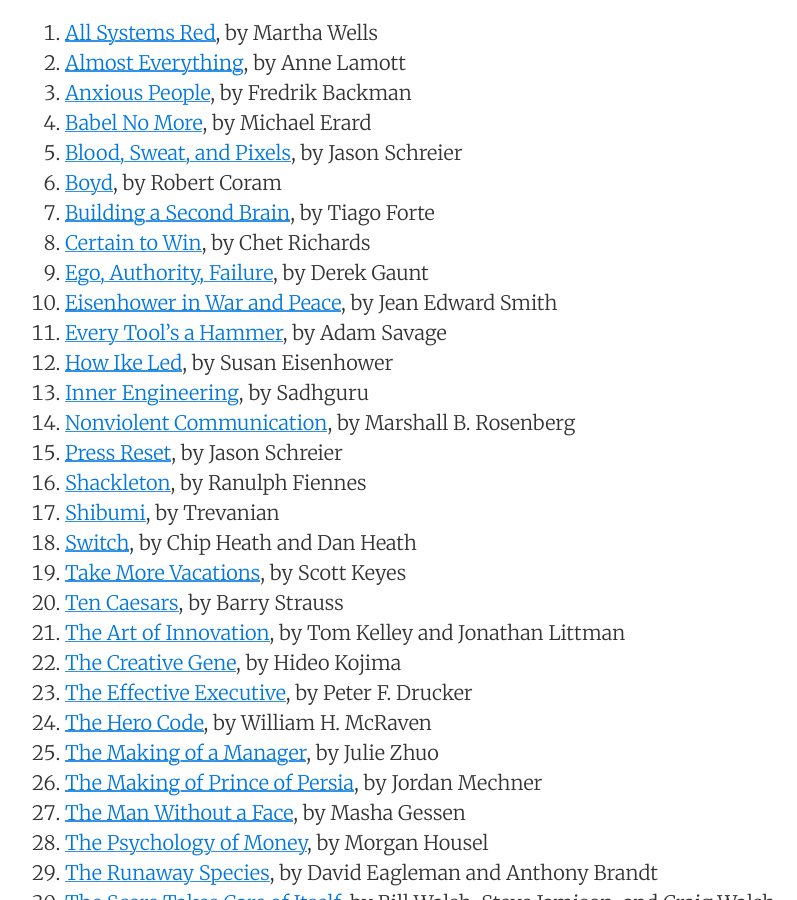
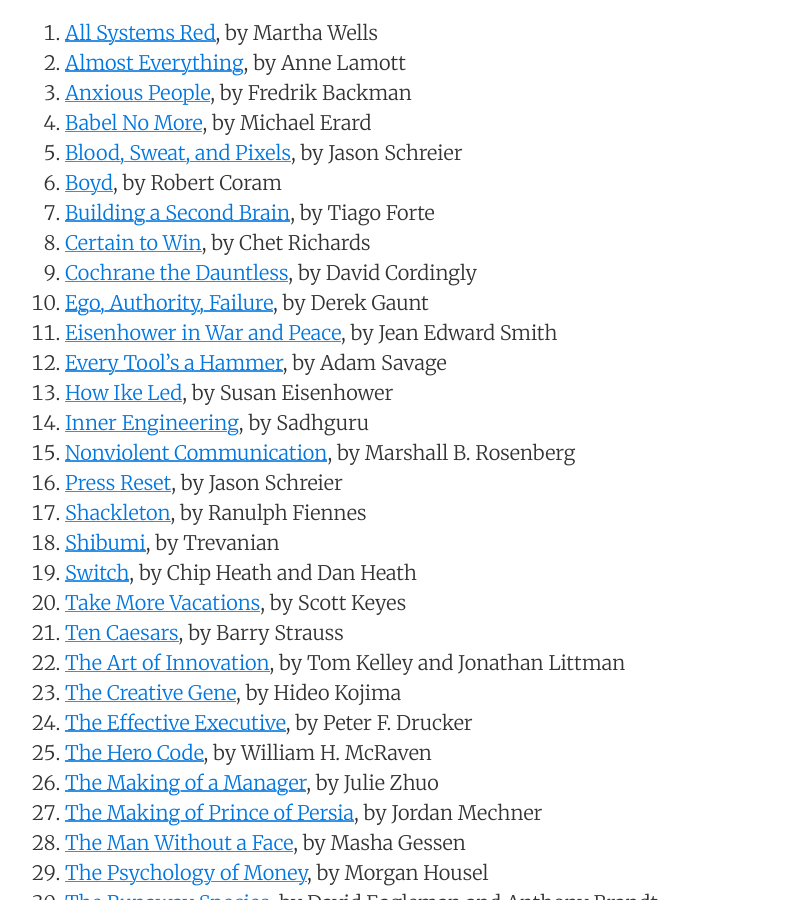
Before and after one commit to sewardlee337/sewardlee337.github.io, a Jekyll site: the page built from readinglist.md, in a window 1280 px wide and 900 px high, scrolled down 590 px. Shown: the whole window, without its empty margins (195-992 px from the left). Built offline with Jekyll 4.4.1, drawn with Linux system fonts in a browser that asks for light colours; nearby versions of some CDN libraries.

Commit message:
update reading list

```diff
--- a/readinglist.md
+++ b/readinglist.md
@@ -28,6 +28,7 @@
 1. [Boyd](https://amzn.to/3DucM2F), by Robert Coram
 1. [Building a Second Brain](https://amzn.to/39LpI9p), by Tiago Forte
 1. [Certain to Win](https://amzn.to/3Eps0aA), by Chet Richards
+1. [Cochrane the Dauntless](https://amzn.to/3VFjwlS), by David Cordingly
 1. [Ego, Authority, Failure](https://amzn.to/3OTR3Fa), by Derek Gaunt
 1. [Eisenhower in War and Peace](https://amzn.to/3JtzeLm), by Jean Edward Smith
 1. [Every Tool's a Hammer](https://amzn.to/3A1N8SD), by Adam Savage
```
